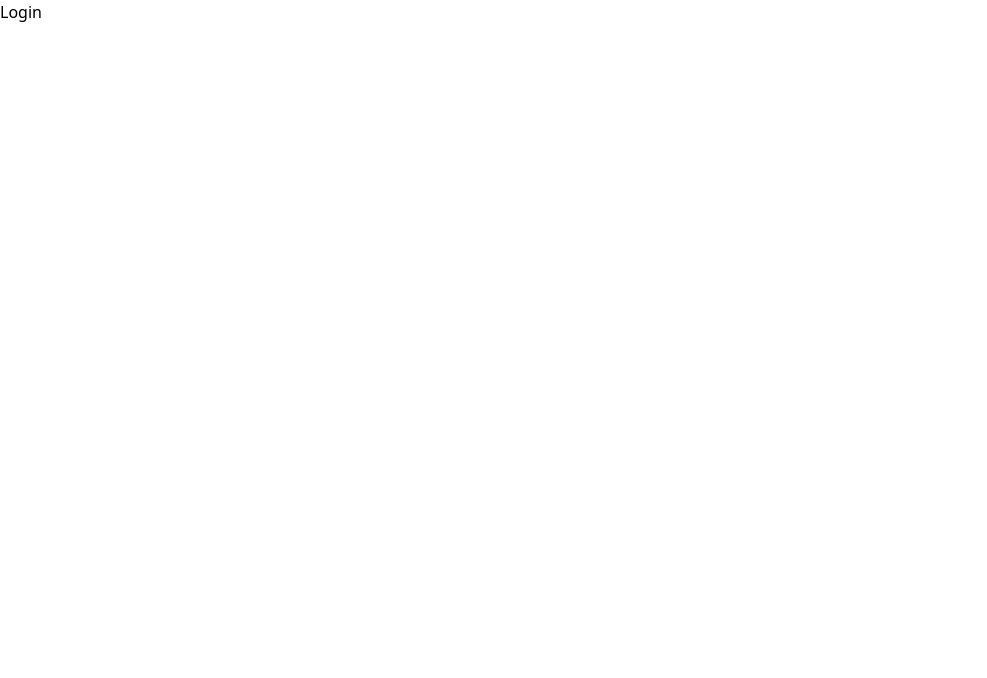
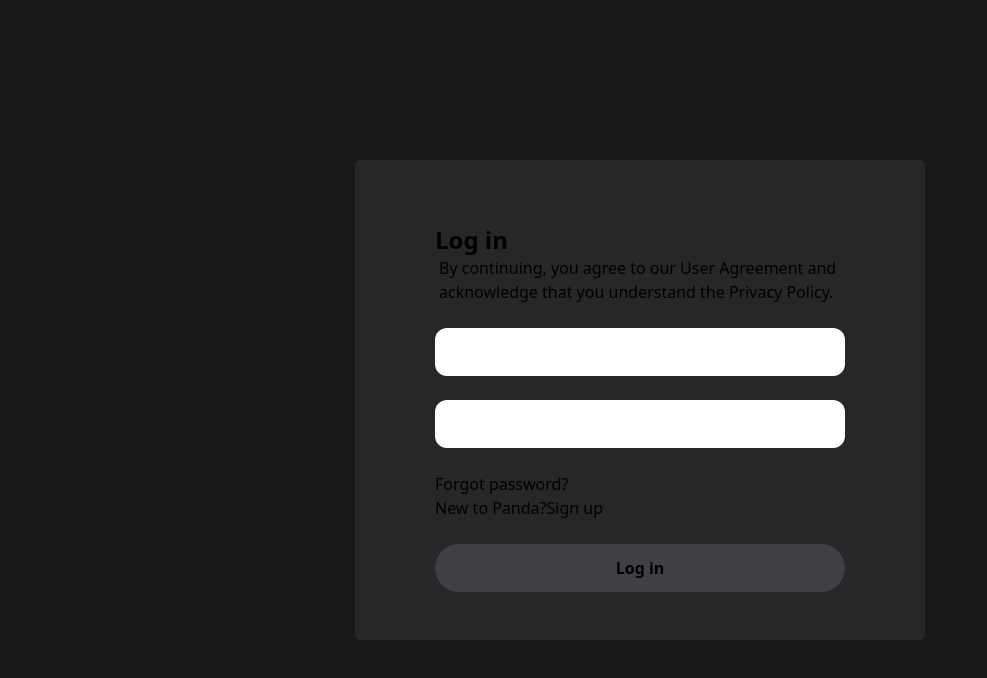
Before and after one commit to AekkarinDEV/Panda, a React (Vite) app in the folder frontend_react/: page /log_in in a window 1280 px wide. Shown: the top 678 px of the page, without its empty margins (0-987 px from the left). Built offline with nearby package versions, Linux system fonts and the light colour scheme; a web font is replaced by a local one.

Commit message:
skeleton a login form page

```diff
--- a/frontend_react/src/components/Popular.jsx
+++ b/frontend_react/src/components/Popular.jsx
@@ -1,11 +1,11 @@
 function TopCommu() {
   return(
     <>
-      <div className="flex pl-5 bg-zinc-800 py-2 items-center gap-1">
+      <div className="flex pl-5 bg-zinc-800 py-2 items-center gap-1 ">
         <img src="panda_logo.png" alt="" className="h-8 w-8 rounded-full"/>
         <div>
-          <h3>p/Pandacommu</h3>
-          <p className="text-xs">100000 member</p>
+          <h3 className="text-zinc-300">p/Pandacommu</h3>
+          <p className="text-xs text-zinc-400">100000 member</p>
         </div>
       </div>
     </>
@@ -16,7 +16,7 @@
   return (
     <div className="w-3/12 h-screen top-0  right-0 fixed bg-zinc-900 pt-20 pl-3 pr-20 ">
       <div className="w-full bg-zinc-800 px-4 py-2 rounded-lg">
-        <h2 className="mb-4">Popular Communities</h2>
+        <h2 className="mb-4 text-zinc-200">Popular Communities</h2>
         <TopCommu/>
         <TopCommu/>
         <TopCommu/>
--- a/frontend_react/src/components/Topnavbar.jsx
+++ b/frontend_react/src/components/Topnavbar.jsx
@@ -1,4 +1,4 @@
-
+import { Link } from "react-router-dom"
 
 function Topnavbar() {
   return (
@@ -23,7 +23,9 @@
             </div>
 
             <div className="flex justify-end pr-10 items-center gap-4">
-                <button className="bg-zinc-200 h-10 px-4 rounded-3xl hover:bg-zinc-400 hover:text-zinc-200 duration-100 font-semibold">Log in</button>
+                <button className="bg-zinc-200 h-10 px-4 rounded-3xl hover:bg-zinc-400 hover:text-zinc-200 duration-100 font-semibold">
+                     <Link to={"log_in"}>Log in</Link>
+                </button>
                 <button className="hover:bg-zinc-700 h-10 w-10 rounded-3xl text-3xl duration-150"><p className=" w-10 text-zinc-200 text-center">•••</p></button>
             </div>
         </div>
--- a/frontend_react/src/index.css
+++ b/frontend_react/src/index.css
@@ -12,4 +12,8 @@
   .side_nav_icon{
     @apply text-xl text-center w-6 mr-2
   }
+
+  .login_input{
+    @apply h-12 rounded-xl px-3
+  }
 }
--- a/frontend_react/src/pages/Login.jsx
+++ b/frontend_react/src/pages/Login.jsx
@@ -2,7 +2,24 @@
 
 function Login() {
   return (
-    <div>Login</div>
+    <div className="bg-zinc-900 h-screen flex items-center justify-center">
+      <div className="bg-zinc-800 h-fit w-[570px] rounded-md px-20 pt-16">
+        <h1 className="text-2xl font-semibold">
+          Log in
+        </h1>
+        <p className="font-normal pl-1">
+           By continuing, you agree to our User Agreement and acknowledge that you understand the Privacy Policy.
+        </p>
+        <form action="" className=" pt-6">
+          <input type="text" name="user_login_name" className="login_input w-full mb-6" />
+          <input type="text" name="user_login_password"  className="login_input w-full mb-6"/>
+          <a href="" className="block">Forgot password?</a>
+          <p className="inline">New to Panda?</p>
+          <a href="" className="inline">Sign up</a>
+          <button type="submit" className="block w-full bg-zinc-700 h-12 rounded-3xl font-bold mt-6 mb-12">Log in</button>
+        </form>
+      </div>
+    </div>
   )
 }
 
```
